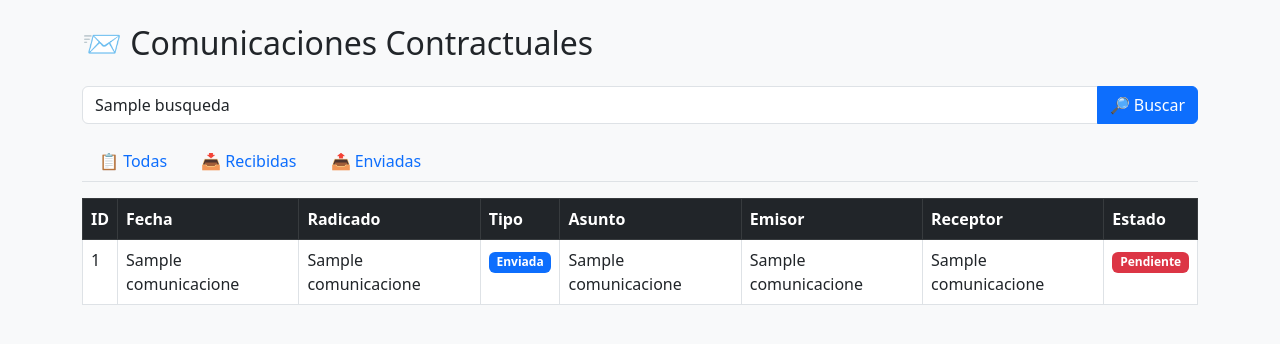
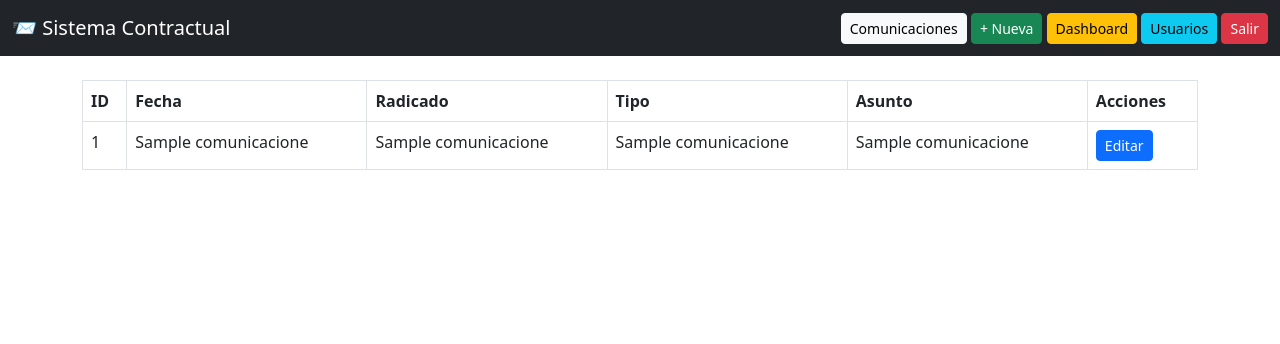
Before and after one commit to jhonbuelvas-hub/comunicaciones_web, a Flask app: template templates/index.html in a window 1280 px wide. Shown: the top 344 px of the page. Run offline with Flask 3, Linux system fonts and the light colour scheme; the template is opened without the code that fills it: most values are stand-ins (such as "Sample title", 1, 10 or a date in 2020).

Commit message:
Update index.html

```diff
--- a/templates/index.html
+++ b/templates/index.html
@@ -2,112 +2,50 @@
 <html>
 <head>
     <title>Comunicaciones</title>
-
-    <!-- Bootstrap -->
     <link href="https://cdn.jsdelivr.net/npm/bootstrap@5.3.0/dist/css/bootstrap.min.css" rel="stylesheet">
 </head>
 
-<body class="bg-light">
+<body>
+
+<!-- MENU -->
+<nav class="navbar navbar-dark bg-dark">
+    <div class="container-fluid">
+        <span class="navbar-brand">📨 Sistema Contractual</span>
+
+        <div>
+            <a href="/" class="btn btn-light btn-sm">Comunicaciones</a>
+            <a href="/nueva" class="btn btn-success btn-sm">+ Nueva</a>
+            <a href="#" class="btn btn-warning btn-sm">Dashboard</a>
+            <a href="#" class="btn btn-info btn-sm">Usuarios</a>
+            <a href="/logout" class="btn btn-danger btn-sm">Salir</a>
+        </div>
+    </div>
+</nav>
 
 <div class="container mt-4">
 
-    <h2 class="mb-4">📨 Comunicaciones Contractuales</h2>
+<table class="table table-bordered">
 
-    <!-- BUSCADOR -->
-    <form method="get" class="mb-3">
-        <input type="hidden" name="filtro" value="{{ filtro }}">
-        <div class="input-group">
-            <input
-                type="text"
-                name="q"
-                class="form-control"
-                placeholder="Buscar por asunto, emisor, receptor o radicado..."
-                value="{{ busqueda }}"
-            >
-            <button class="btn btn-primary">🔎 Buscar</button>
-        </div>
-    </form>
-
-    <!-- PESTAÑAS -->
-    <ul class="nav nav-tabs mb-3">
-
-        <li class="nav-item">
-            <a class="nav-link {% if filtro=='todas' %}active{% endif %}"
-               href="/?filtro=todas">📋 Todas</a>
-        </li>
-
-        <li class="nav-item">
-            <a class="nav-link {% if filtro=='recibidas' %}active{% endif %}"
-               href="/?filtro=recibidas">📥 Recibidas</a>
-        </li>
-
-        <li class="nav-item">
-            <a class="nav-link {% if filtro=='enviadas' %}active{% endif %}"
-               href="/?filtro=enviadas">📤 Enviadas</a>
-        </li>
-
-    </ul>
-
-    <!-- TABLA -->
-    <div class="table-responsive">
-        <table class="table table-bordered table-hover bg-white">
-
-            <thead class="table-dark">
 <tr>
-                    <th>ID</th>
-                    <th>Fecha</th>
-                    <th>Radicado</th>
-                    <th>Tipo</th>
-                    <th>Asunto</th>
-                    <th>Emisor</th>
-                    <th>Receptor</th>
-                    <th>Estado</th>
+<th>ID</th><th>Fecha</th><th>Radicado</th><th>Tipo</th>
+<th>Asunto</th><th>Acciones</th>
 </tr>
-            </thead>
-
-            <tbody>
 
 {% for c in comunicaciones %}
 <tr>
-                    <td>{{ c[0] }}</td>
-                    <td>{{ c[1] }}</td>
-                    <td>{{ c[2] }}</td>
+<td>{{c[0]}}</td>
+<td>{{c[1]}}</td>
+<td>{{c[2]}}</td>
+<td>{{c[3]}}</td>
+<td>{{c[4]}}</td>
 <td>
-                        {% if c[3]|upper == "RECIBIDA" %}
-                            <span class="badge bg-info text-dark">Recibida</span>
-                        {% else %}
-                            <span class="badge bg-primary">Enviada</span>
-                        {% endif %}
-                    </td>
-                    <td>{{ c[4] }}</td>
-                    <td>{{ c[5] }}</td>
-                    <td>{{ c[6] }}</td>
-
-                    <!-- ESTADO -->
-                    <td>
-                        {% if c[7] == 1 %}
-                            <span class="badge bg-success">Respondida</span>
-                        {% else %}
-                            <span class="badge bg-danger">Pendiente</span>
-                        {% endif %}
+    <a href="/editar/{{c[0]}}" class="btn btn-sm btn-primary">Editar</a>
 </td>
 </tr>
 {% endfor %}
 
-            {% if comunicaciones|length == 0 %}
-                <tr>
-                    <td colspan="8" class="text-center text-muted">
-                        No se encontraron resultados
-                    </td>
-                </tr>
-            {% endif %}
-
-            </tbody>
-
 </table>
-    </div>
 
 </div>
-
 </body>
 </html>
```
Lines whose indentation alone changed are shown as unchanged.
